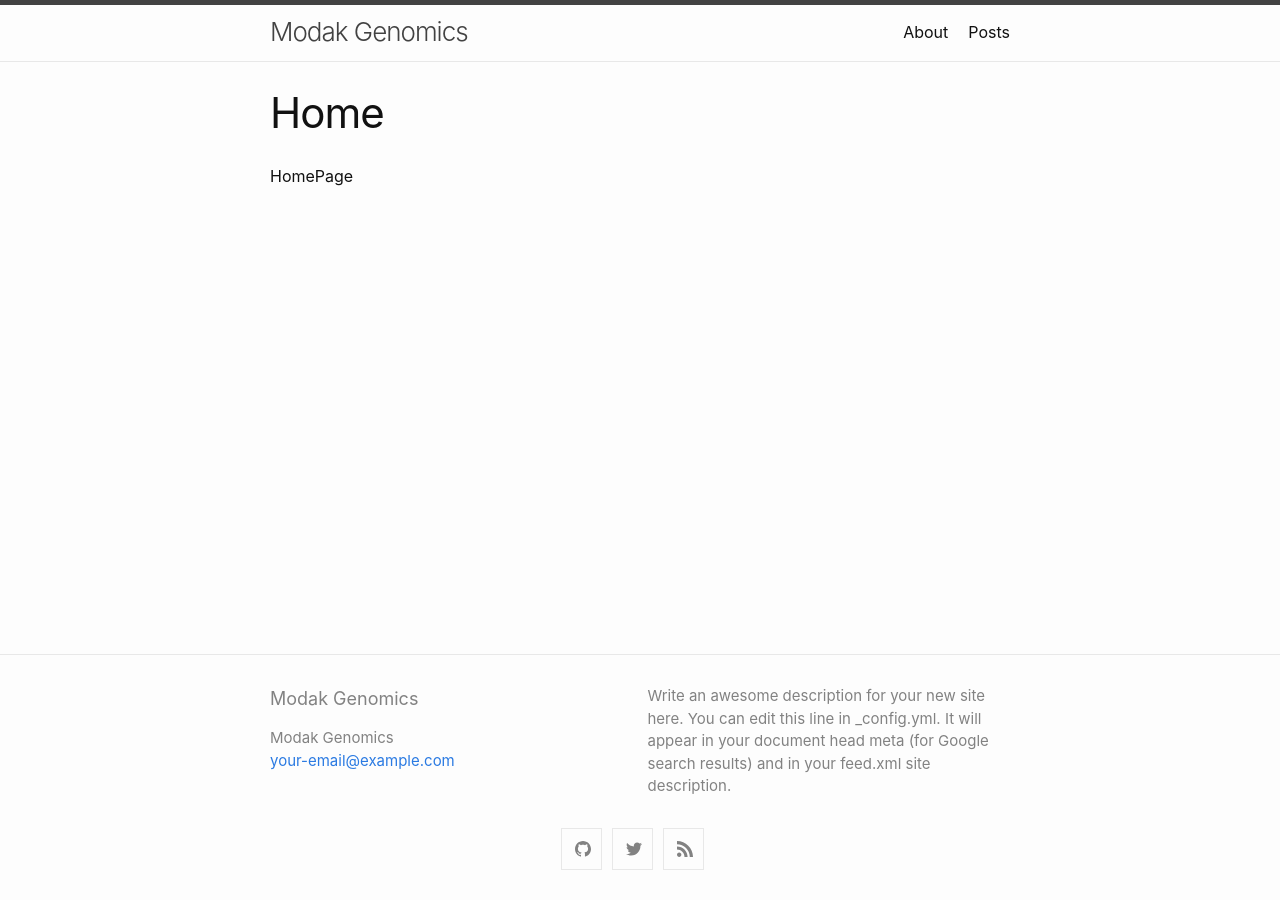
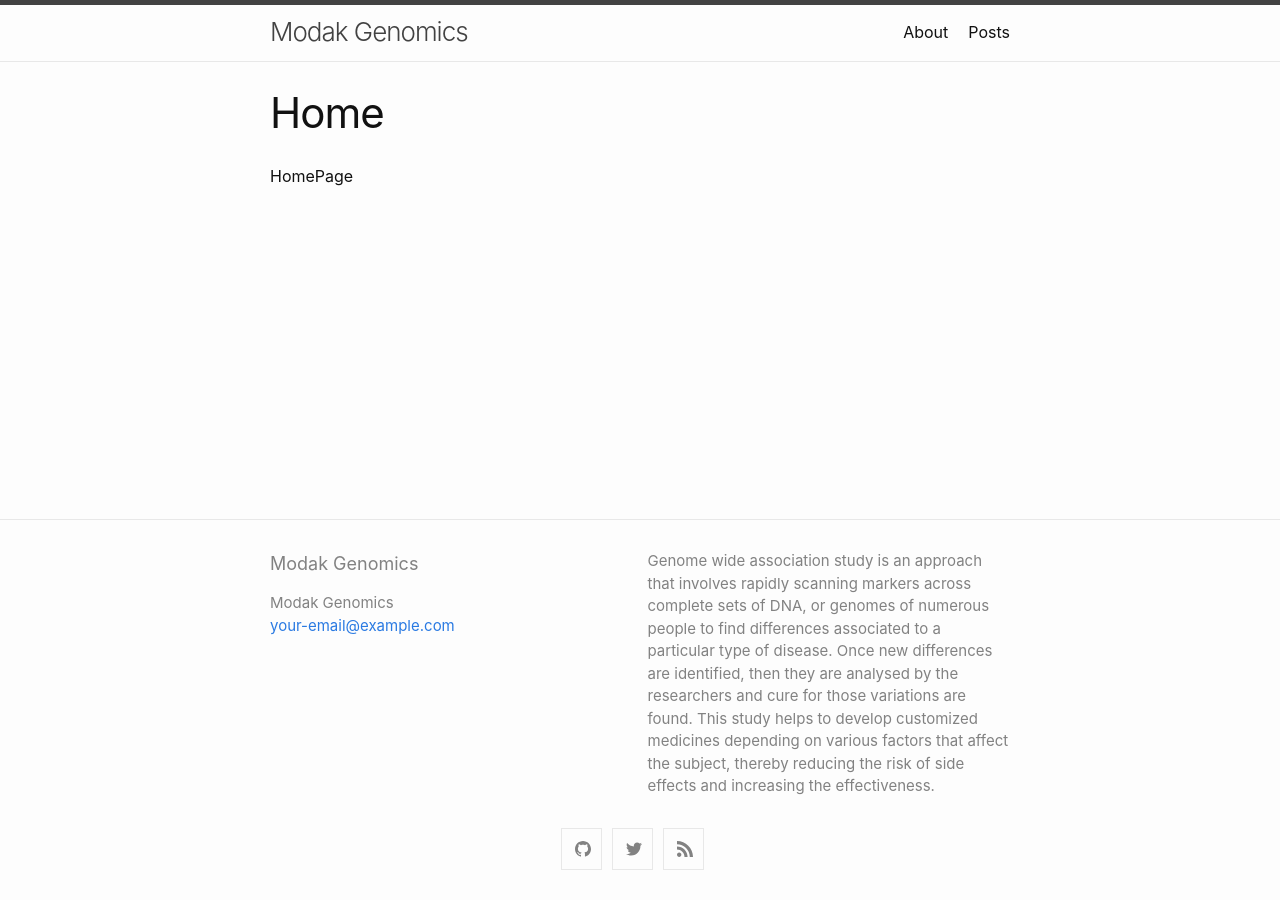
Before and after one commit to ModakGenomics/modakgenomics.github.io, a Jekyll site: the page built from index.md, in a window 1280 px wide. Built offline with Jekyll 4.4.1, drawn with Linux system fonts in a browser that asks for light colours.

Commit message:
desc added

```diff
--- a/_config.yml
+++ b/_config.yml
@@ -16,9 +16,10 @@
 title: Modak Genomics
 email: your-email@example.com
 description: >- # this means to ignore newlines until "baseurl:"
-  Write an awesome description for your new site here. You can edit this
-  line in _config.yml. It will appear in your document head meta (for
-  Google search results) and in your feed.xml site description.
+  Genome wide association study is an approach that involves rapidly scanning markers across complete sets of DNA, or genomes of numerous people to find differences associated to a particular type of disease. Once new differences are identified, then they are analysed by the researchers and cure for those variations are found.
+
+  This study helps to develop customized medicines depending on various factors that affect the subject, thereby reducing the risk of side effects and increasing the effectiveness.
+
 baseurl: "" # the subpath of your site, e.g. /blog
 url: "" # the base hostname & protocol for your site, e.g. http://example.com
 twitter_username: modakanalytics
```
